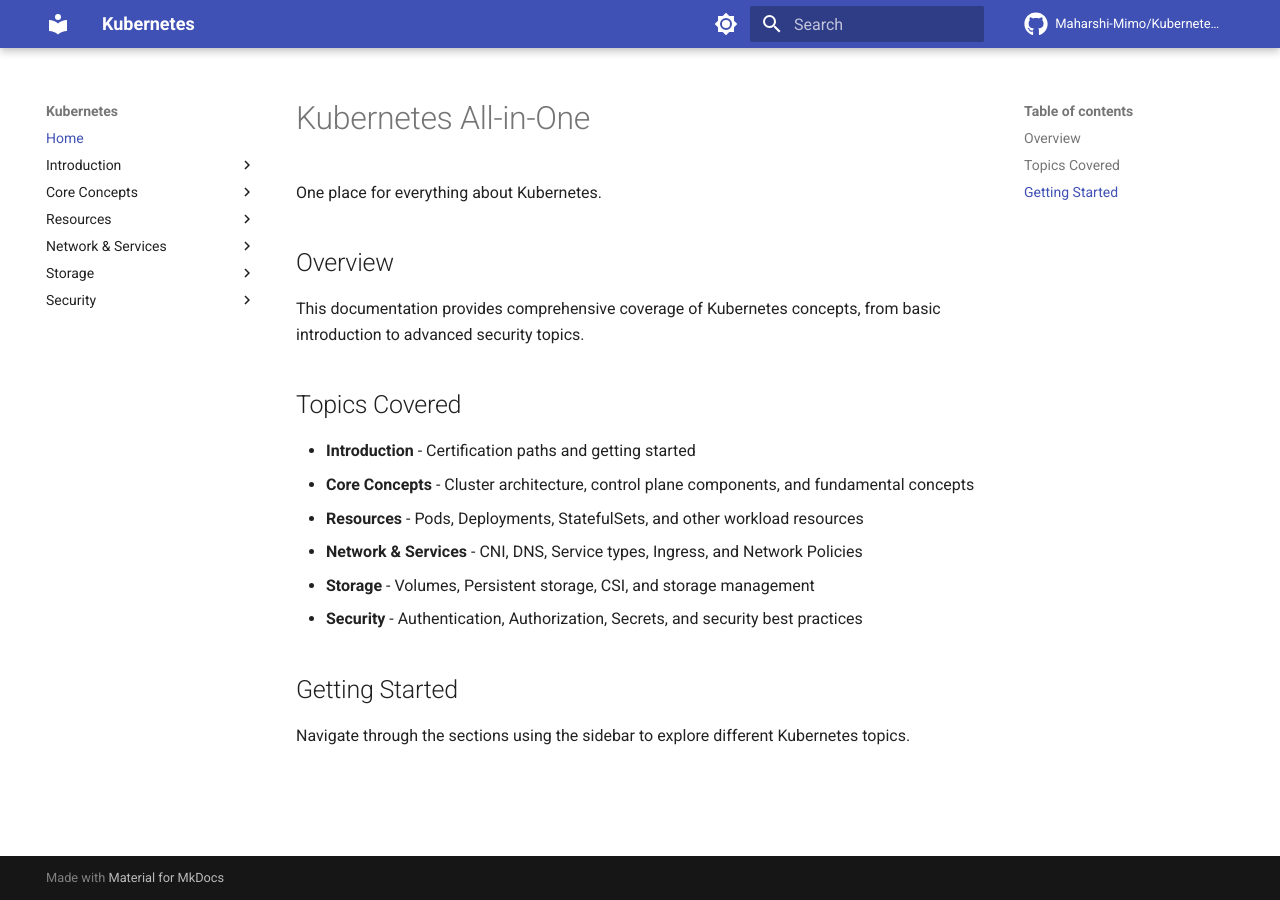
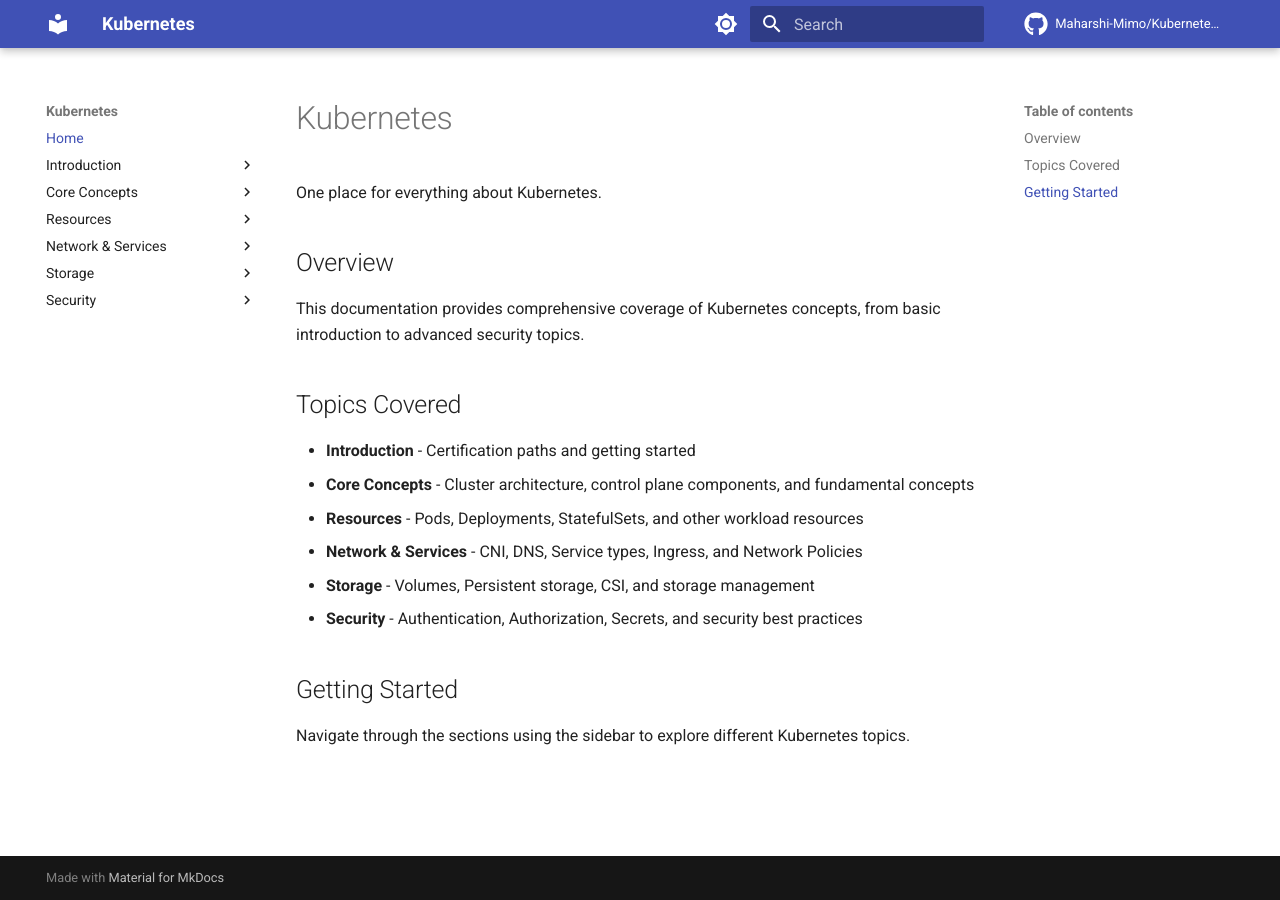
Before and after one commit to Maharshi-Mimo/Kubernetes-All-in-One, an MkDocs documentation site: the page built from docs/index.md, in a window 1280 px wide. Built offline with MkDocs 1.6.1 and Material for MkDocs 9.7.7, drawn with Linux system fonts in a browser that asks for light colours; comment, search, counter and statistics services are not loaded.

Commit message:
fix: update title in index.md for consistency
Signed-off-by: Maharshi <maharshid32@gmail.com>

```diff
--- a/docs/index.md
+++ b/docs/index.md
@@ -1,4 +1,4 @@
-# Kubernetes All-in-One
+# Kubernetes
 
 One place for everything about Kubernetes.
 
```
